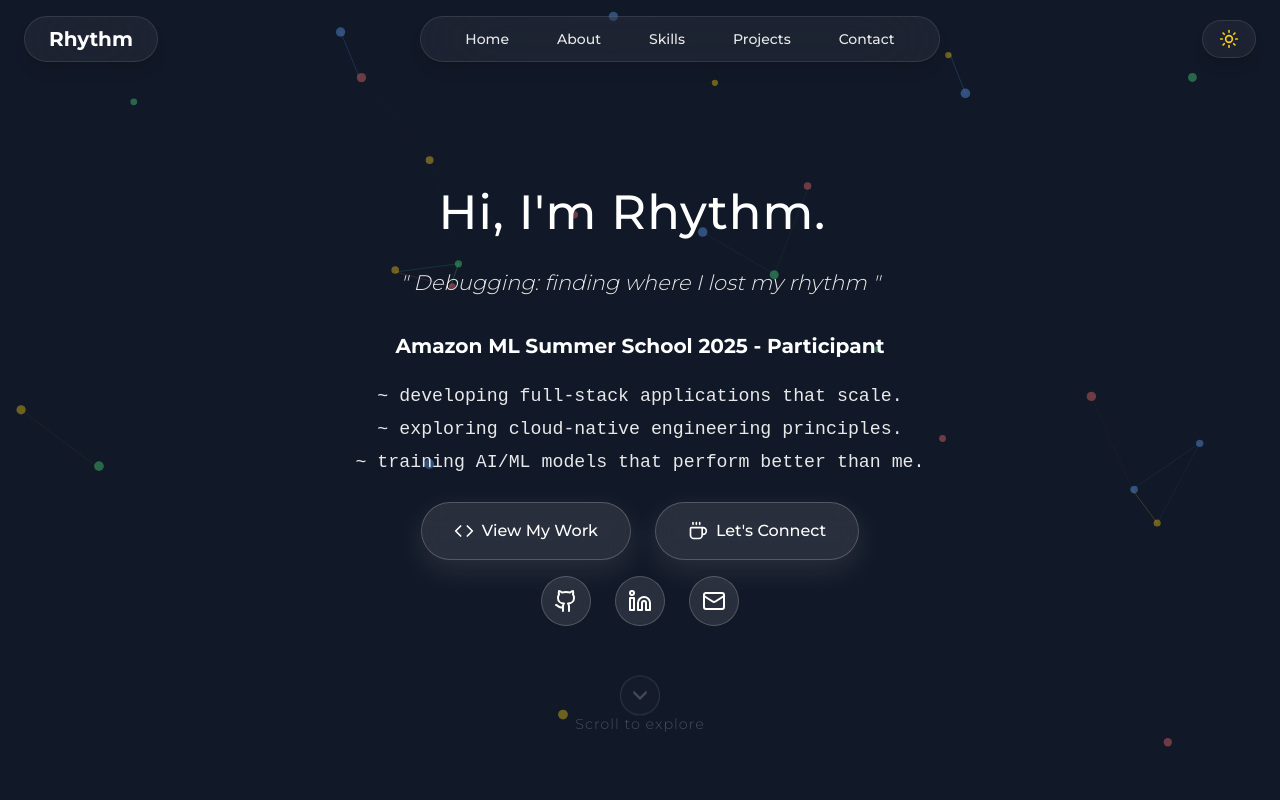
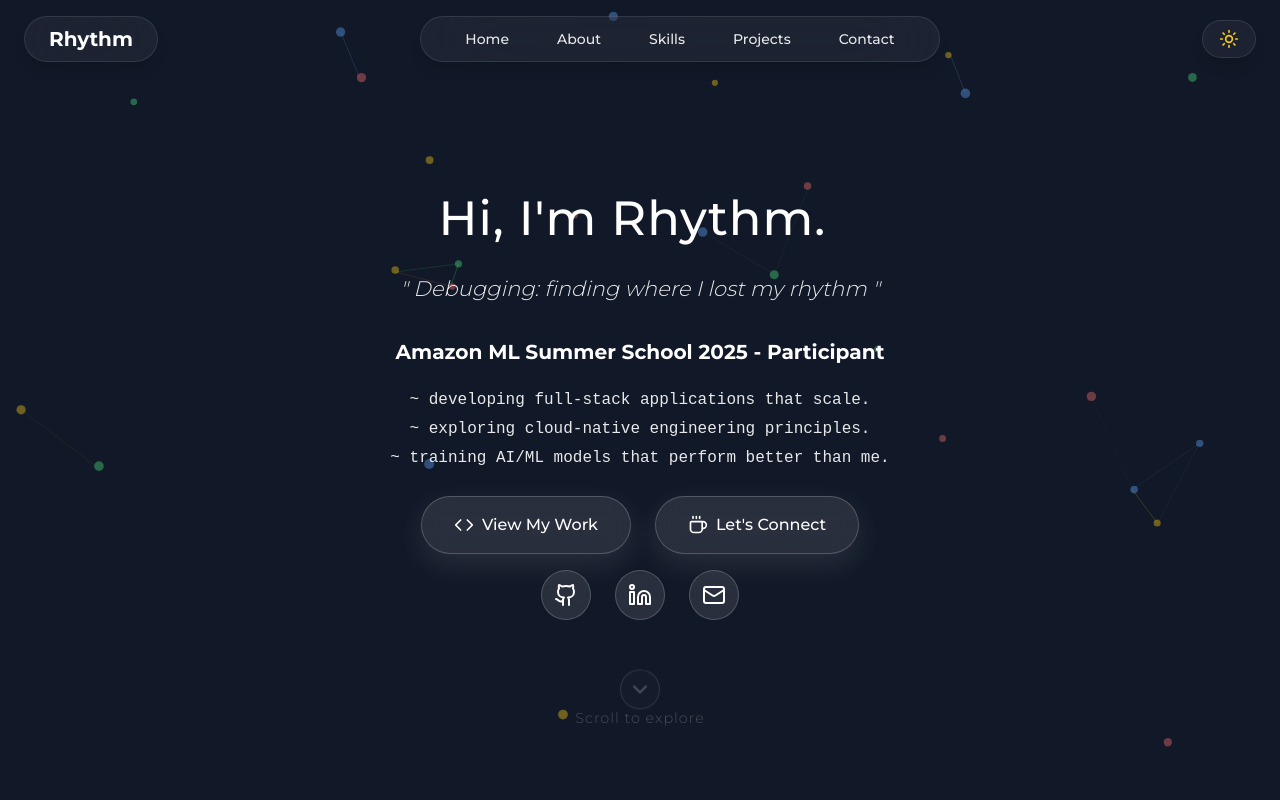
Before and after one commit to RhythmPahwa14/Rhythm-Portfolio, a Next.js app: page / in a window 1280 px wide. Shown: the top 800 px of the page. Built offline with nearby package versions, Linux system fonts and the light colour scheme; a web font is replaced by a local one.

Commit message:
Update Hero.js

```diff
--- a/src/app/components/Hero.js
+++ b/src/app/components/Hero.js
@@ -234,22 +234,26 @@ export default function Hero() {
             fadeDuration={600}
             loop={true}
           />
-          <span style={{ fontFamily: 'monospace', fontSize: '0.95em', display: 'block', marginTop: '1.1rem', lineHeight: '1.8' }}>
+          <div style={{ fontFamily: 'monospace', marginTop: '1.1rem', lineHeight: '1.8', fontSize: 'clamp(0.8rem, 2vw, 1rem)' }}>
+            <div style={{ whiteSpace: 'nowrap', overflow: 'hidden', textOverflow: 'ellipsis' }}>
               <FadeInText
                 text="~ developing full-stack applications that scale."
                 delay={1200}
               />
-            <br />
+            </div>
+            <div style={{ whiteSpace: 'nowrap', overflow: 'hidden', textOverflow: 'ellipsis' }}>
               <FadeInText
                 text="~ exploring cloud-native engineering principles."
                 delay={1400}
               />
-            <br />
+            </div>
+            <div style={{ whiteSpace: 'nowrap', overflow: 'hidden', textOverflow: 'ellipsis' }}>
               <FadeInText
                 text="~ training AI/ML models that perform better than me."
                 delay={1600}
               />
-          </span>
+            </div>
+          </div>
         </motion.div>
 
         {/* Action Buttons */}
```
Lines whose indentation alone changed are shown as unchanged.
